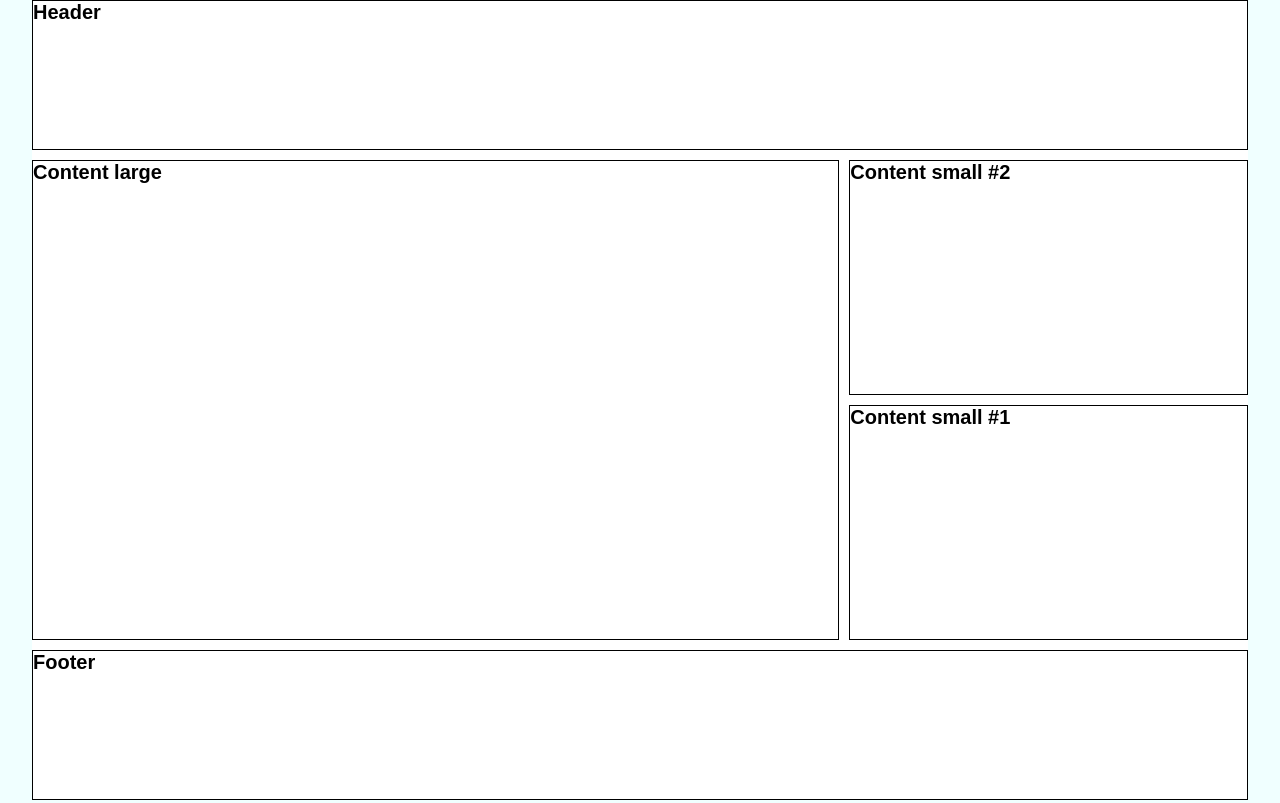
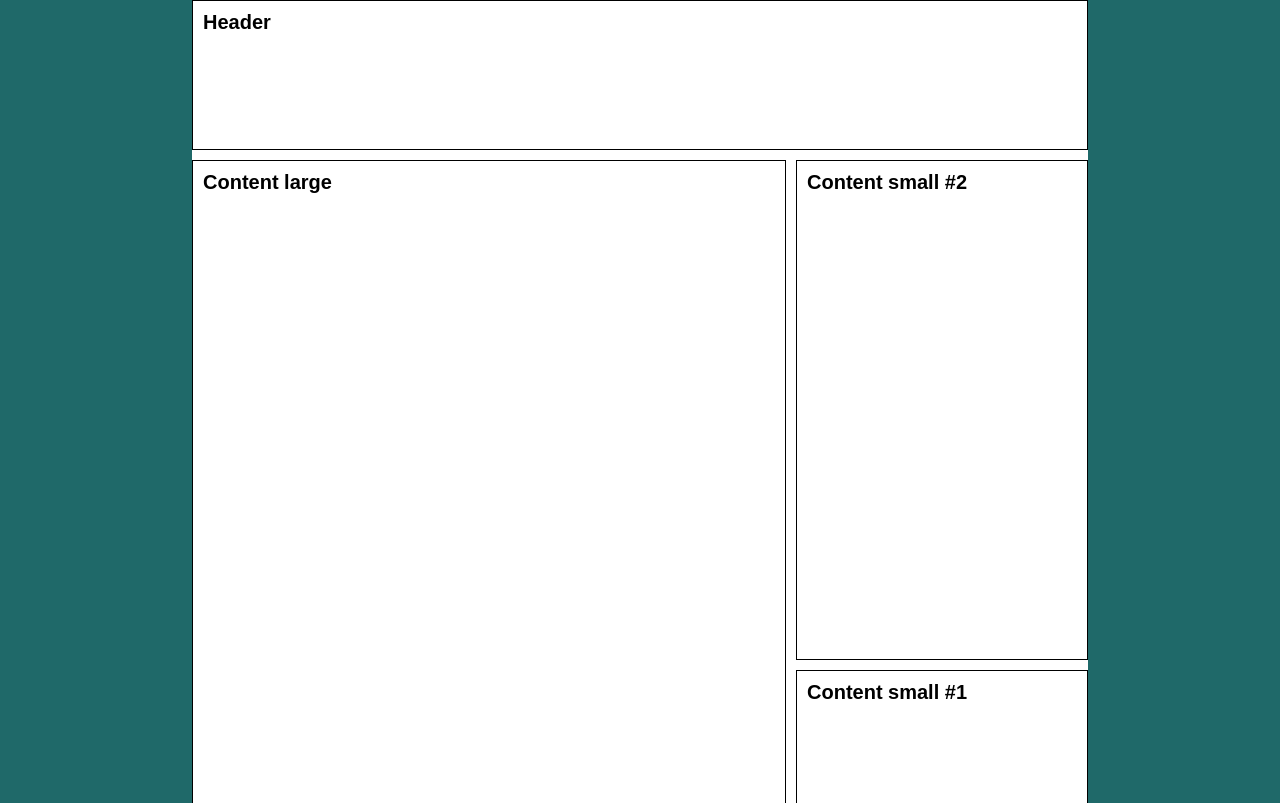
Before and after one commit to Inc21/Basic-layout-with-grid, a plain HTML site: page index.html in a window 1280 px wide. Shown: the top 803 px of the page. Drawn offline with Linux system fonts and the light colour scheme.

Commit message:
Change some syntaxes around to learn more about their behaviour

```diff
--- a/index.html
+++ b/index.html
@@ -9,11 +9,11 @@
 </head>
 <body>
     <div class="container">
-    <div class="header">Header</div>
-    <div class="content-large">Content large</div>
-    <div class="content-small-1">Content small #1</div>
-    <div class="content-small-2">Content small #2</div>
-    <div class="footer">Footer</div>
+        <div class="header">Header</div>
+        <div class="content-large">Content large</div>
+        <div class="content-small-1">Content small #1</div>
+        <div class="content-small-2">Content small #2</div>
+        <div class="footer">Footer</div>
     </div>
 </body>
-</html>
+</html
--- a/style.css
+++ b/style.css
@@ -2,28 +2,27 @@
     margin: 0;
     padding: 0;
     box-sizing: border-box;
-    background-color: azure;
+    background-color: rgb(31, 105, 105);
 
 
 }
 
 .container {
-    width: 95vw;
-    height: 100vh;
+    width: 70vw;
+    max-width: 1500px;
     font-family: 'Quicksand', sans-serif;
     font-weight: bold;
     font-size: 20px;
     display: grid;
-    grid-template: 150px 1fr 1fr 150px / repeat(3, 1fr);
+    grid-template: 150px 500px 500px 150px / repeat(3, 1fr);
     gap: 10px;
-
     margin: auto;
     background-color: white;
 
 }
 
 .container div {
-    /* padding: 10px; */
+    padding: 10px;
     border: 1px solid black;
     background-color: white;
 }
```
